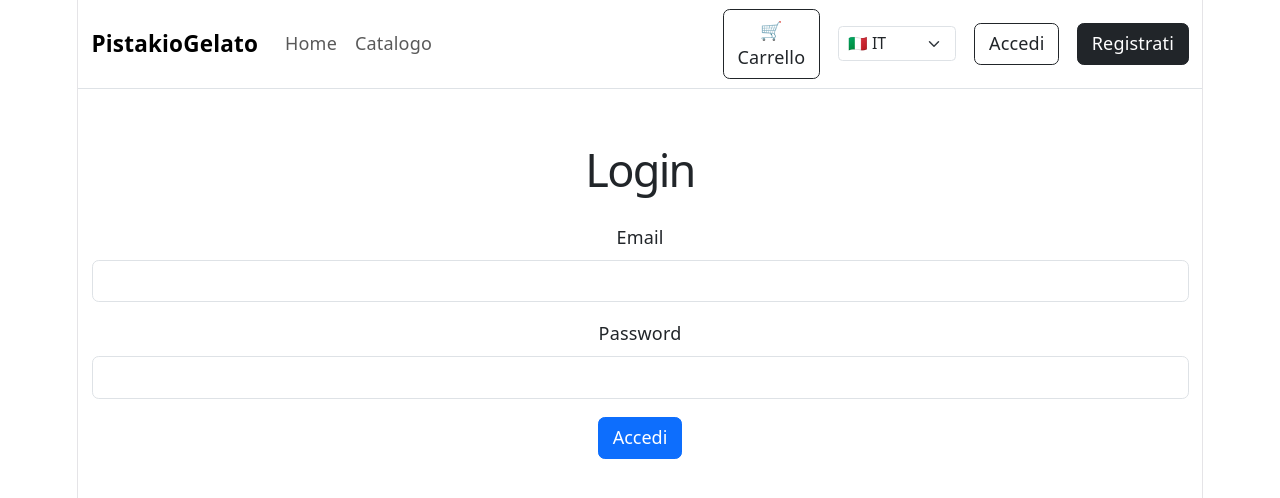
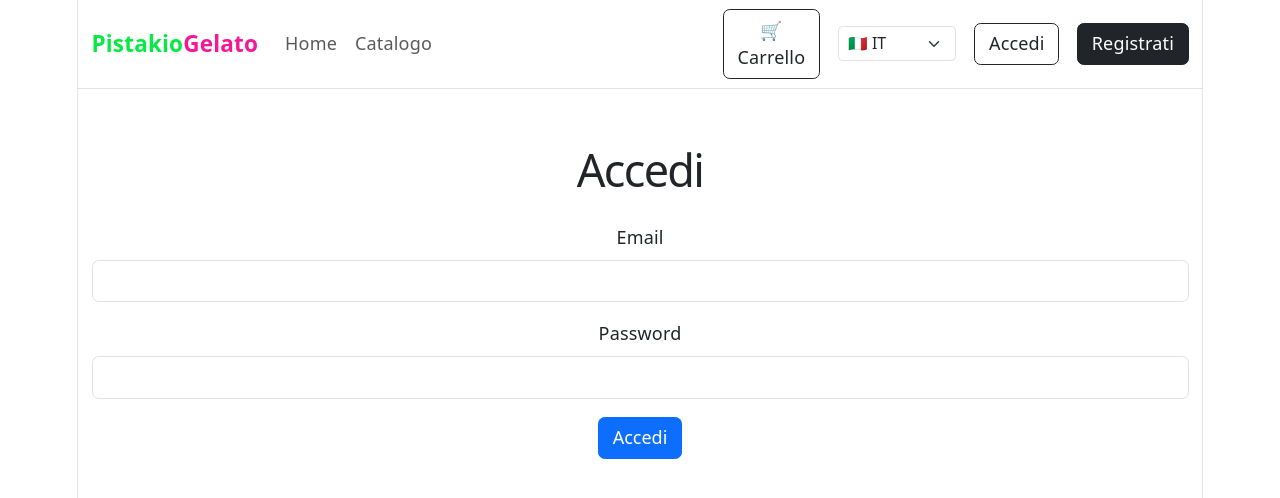
Before and after one commit to kevindonati/PistakioGelatoFE, a React (Vite) app: page /login in a window 1280 px wide. Shown: the top 498 px of the page. Built offline with nearby package versions, Linux system fonts and the light colour scheme; no server answers.

Commit message:
translated register and login form

```diff
--- a/src/App.css
+++ b/src/App.css
@@ -167,7 +167,7 @@
 
   &::before,
   &::after {
-    content: '';
+    content: "";
     position: absolute;
     top: -4.5px;
     border: 5px solid transparent;
@@ -182,3 +182,11 @@
     border-right-color: var(--border);
   }
 }
+
+.verde-pistakio {
+  color: rgb(6, 234, 67);
+}
+
+.rosa-pistakio {
+  color: rgb(244, 24, 152);
+}
--- a/src/App.tsx
+++ b/src/App.tsx
@@ -6,6 +6,7 @@ import AdminRoute from "./components/AdminRoute"
 import Navbar from "./components/Navbar"
 import GuestRoute from "./components/GuestRoute"
 import Register from "./pages/Register"
+import "../src/App.css"
 
 function Home() {
   return <h1>Home</h1>
--- a/src/components/Navbar.tsx
+++ b/src/components/Navbar.tsx
@@ -12,7 +12,8 @@ const Navbar = () => {
     <nav className="navbar navbar-expand-lg bg-white border-bottom">
       <div className="container">
         <Link to="/" className="navbar-brand fw-bold">
-          PistakioGelato
+          <span className="verde-pistakio">Pistakio</span>
+          <span className="rosa-pistakio">Gelato</span>
         </Link>
 
         <button
--- a/src/pages/Login.tsx
+++ b/src/pages/Login.tsx
@@ -2,6 +2,7 @@ import { useState } from "react"
 import type { FormEvent } from "react"
 import { useAuth } from "../context/useAuth"
 import { useNavigate } from "react-router-dom"
+import { useTranslation } from "react-i18next"
 
 function Login() {
   const [email, setEmail] = useState("")
@@ -9,6 +10,7 @@ function Login() {
   const [error, setError] = useState("")
   const { login } = useAuth()
   const navigate = useNavigate()
+  const { t } = useTranslation()
 
   const handleSubmit = async (event: FormEvent) => {
     event.preventDefault()
@@ -25,11 +27,11 @@ function Login() {
 
   return (
     <div className="container mt-5">
-      <h1>Login</h1>
+      <h1>{t("auth.login")}</h1>
 
       <form onSubmit={handleSubmit} className="mt-4">
         <div className="mb-3">
-          <label className="form-label">Email</label>
+          <label className="form-label">{t("auth.email")}</label>
 
           <input
             type="email"
@@ -41,7 +43,7 @@ function Login() {
         </div>
 
         <div className="mb-3">
-          <label className="form-label">Password</label>
+          <label className="form-label">{t("auth.password")}</label>
 
           <input
             type="password"
@@ -55,7 +57,7 @@ function Login() {
         {error && <div className="alert alert-danger">{error}</div>}
 
         <button type="submit" className="btn btn-primary">
-          Accedi
+          {t("auth.login")}
         </button>
       </form>
     </div>
--- a/src/pages/Register.tsx
+++ b/src/pages/Register.tsx
@@ -3,6 +3,7 @@ import type { FormEvent } from "react"
 import { useNavigate } from "react-router-dom"
 import api from "../services/api"
 import axios from "axios"
+import { useTranslation } from "react-i18next"
 
 function Register() {
   const navigate = useNavigate()
@@ -14,6 +15,7 @@ function Register() {
   const [phone, setPhone] = useState("")
   const [language, setLanguage] = useState("IT")
   const [error, setError] = useState("")
+  const { t } = useTranslation()
 
   const handleSubmit = async (event: FormEvent) => {
     event.preventDefault()
@@ -47,11 +49,11 @@ function Register() {
 
   return (
     <div className="container mt-5">
-      <h1>Registrati</h1>
+      <h1>{t("auth.register")}</h1>
 
       <form onSubmit={handleSubmit} className="mt-4">
         <div className="mb-3">
-          <label className="form-label">Nome</label>
+          <label className="form-label">{t("auth.name")}</label>
           <input
             type="text"
             className="form-control"
@@ -62,7 +64,7 @@ function Register() {
         </div>
 
         <div className="mb-3">
-          <label className="form-label">Cognome</label>
+          <label className="form-label">{t("auth.surname")}</label>
           <input
             type="text"
             className="form-control"
@@ -73,7 +75,7 @@ function Register() {
         </div>
 
         <div className="mb-3">
-          <label className="form-label">Email</label>
+          <label className="form-label">{t("auth.email")}</label>
           <input
             type="email"
             className="form-control"
@@ -84,7 +86,7 @@ function Register() {
         </div>
 
         <div className="mb-3">
-          <label className="form-label">Password</label>
+          <label className="form-label">{t("auth.password")}</label>
           <input
             type="password"
             className="form-control"
@@ -95,7 +97,7 @@ function Register() {
         </div>
 
         <div className="mb-3">
-          <label className="form-label">Telefono</label>
+          <label className="form-label">{t("auth.phone")}</label>
           <input
             type="tel"
             className="form-control"
@@ -106,7 +108,7 @@ function Register() {
         </div>
 
         <div className="mb-3">
-          <label className="form-label">Lingua</label>
+          <label className="form-label">{t("auth.language")}</label>
 
           <select
             className="form-select"
@@ -123,7 +125,7 @@ function Register() {
         {error && <div className="alert alert-danger">{error}</div>}
 
         <button type="submit" className="btn btn-dark">
-          Registrati
+          {t("auth.register")}
         </button>
       </form>
     </div>
```
